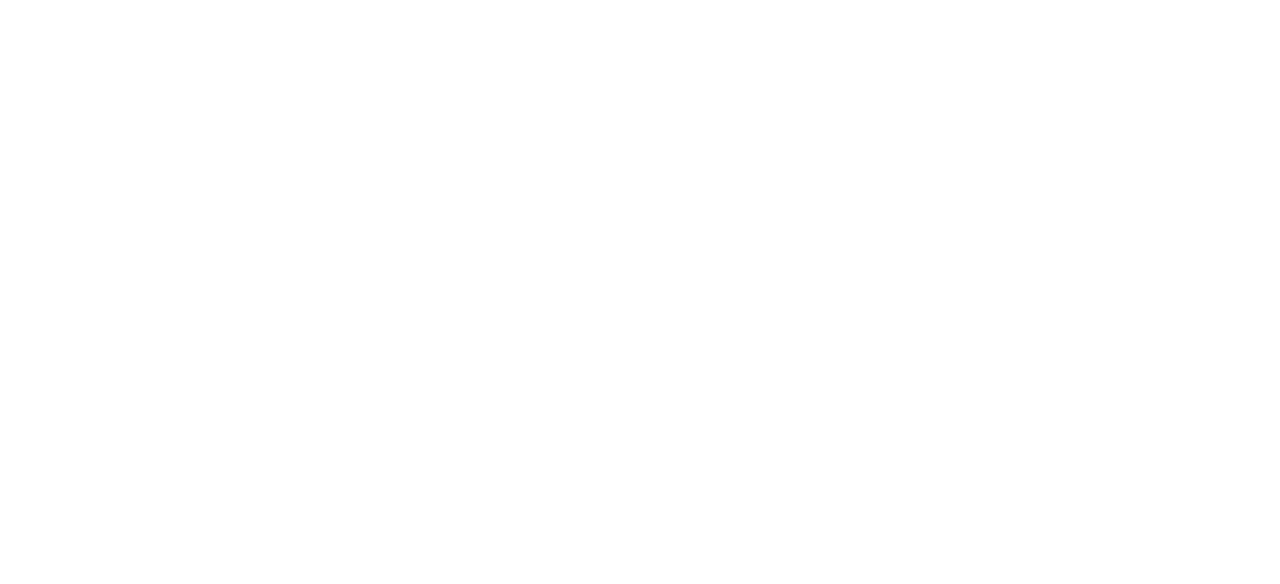
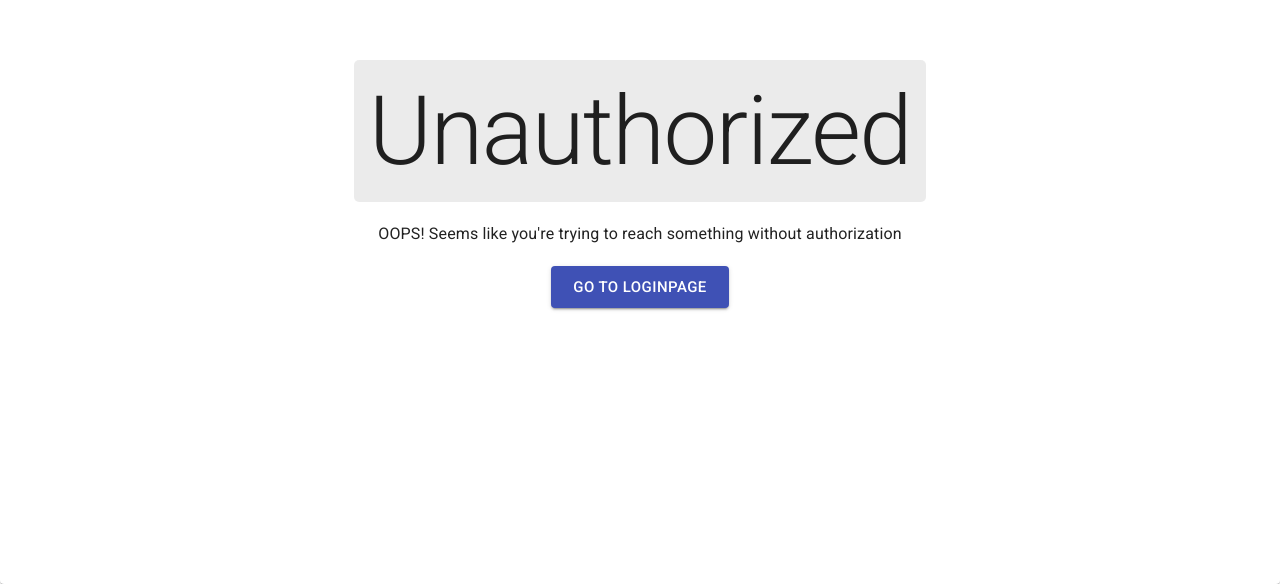
Before and after one commit to anikitosiknik/walk-app, a React (Create React App) app: page /unauthorized in a window 1280 px wide. Shown: the part 216-800 px from the top of the page. Built offline with nearby package versions, Linux system fonts and the light colour scheme.

Commit message:
WAPP-6: add UnauthorizedPage

```diff
--- /dev/null
+++ b/src/components/RedirectComponent.tsx
@@ -0,0 +1,51 @@
+import { Button, Card, Typography } from "@material-ui/core";
+import { useContext } from "react";
+import styled from "styled-components";
+
+import { ThemeContext } from "../contexts/ThemeContext";
+import { RedirectComponentPropsType } from "../types/componentPropsTypes";
+import { themes } from "../types/ThemeTypes";
+
+const RedirectContainer = styled(Card)`
+  height: 100%;
+  display: flex;
+  flex-direction: column;
+  justify-content: center;
+  align-items: center;
+  gap: 20px;
+  background-color: ${({ theme }: { theme: themes }) =>
+    theme === themes.light ? "#fff" : "#424242"};
+`;
+
+const HeaderContainer = styled.div`
+  padding: 15px;
+  border-radius: 5px;
+  background-color: ${({ theme }: { theme: themes }) =>
+    theme === themes.light ? "rgba(0, 0, 0, 0.08)" : "#303030"};
+`;
+
+export default function RedirectComponent({
+  header,
+  hint,
+  buttonText,
+  buttonCallback,
+}: RedirectComponentPropsType) {
+  const { currentTheme } = useContext(ThemeContext);
+
+  return (
+    <RedirectContainer theme={currentTheme}>
+      <HeaderContainer theme={currentTheme}>
+        <Typography variant="h1">{header}</Typography>
+      </HeaderContainer>
+      <Typography variant="body1">{hint}</Typography>
+      <Button
+        size="large"
+        variant="contained"
+        onClick={buttonCallback}
+        color="primary"
+      >
+        {buttonText}
+      </Button>
+    </RedirectContainer>
+  );
+}
--- a/src/components/RouterComponent.tsx
+++ b/src/components/RouterComponent.tsx
@@ -8,6 +8,7 @@ import {
 import { useAppSelector } from "../store/hooks";
 import LoginPageComponent from "./LoginPageComponent";
 import NavigationBar from "./NavigationBar";
+import UnauthorizedPageComponent from "./UnauthorizedPageComponent";
 
 export default function RouterComponent() {
   const email = useAppSelector((state) => state.user.email);
@@ -26,8 +27,19 @@ export default function RouterComponent() {
             );
           }}
         />
-        <Route exact path="/">
-          <NavigationBar />
+        <Route
+          exact
+          path="/"
+          render={() => {
+            return email ? (
+              <NavigationBar />
+            ) : (
+              <Redirect to={{ pathname: "/unauthorized" }} />
+            );
+          }}
+        />
+        <Route exact path="/unauthorized">
+          <UnauthorizedPageComponent />
         </Route>
       </Switch>
     </Router>
--- /dev/null
+++ b/src/components/UnauthorizedPageComponent.tsx
@@ -0,0 +1,30 @@
+import { useCallback, useContext } from "react";
+import { useHistory } from "react-router";
+import styled from "styled-components";
+
+import { TranslationContext } from "../contexts/TranslationContext";
+import InfoComponent from "./RedirectComponent";
+
+const UnauthorizedContainer = styled.div`
+  height: 100vh;
+`;
+
+export default function UnauthorizedPageComponent() {
+  const history = useHistory();
+  const { unauthorizedPage } = useContext(TranslationContext).config;
+
+  const goToLoginHandler = useCallback(() => {
+    history.push("/login");
+  }, []);
+
+  return (
+    <UnauthorizedContainer>
+      <InfoComponent
+        header={unauthorizedPage.unauthorized}
+        hint={unauthorizedPage.oopsText}
+        buttonText={unauthorizedPage.goToLogin}
+        buttonCallback={goToLoginHandler}
+      />
+    </UnauthorizedContainer>
+  );
+}
--- a/src/i18n/en.json
+++ b/src/i18n/en.json
@@ -19,5 +19,10 @@
     "twitter": "twitter",
     "instagram": "instagram",
     "facebook": "facebook"
+  },
+  "unauthorizedPage": {
+    "unauthorized": "Unauthorized",
+    "oopsText": "OOPS! Seems like you're trying to reach something without authorization",
+    "goToLogin": "Go to LoginPage"
   }
 }
--- a/src/i18n/ru.json
+++ b/src/i18n/ru.json
@@ -19,5 +19,10 @@
     "twitter": "twitter",
     "instagram": "instagram",
     "facebook": "facebook"
+  },
+  "unauthorizedPage": {
+    "unauthorized": "Вы не авторизованы",
+    "oopsText": "УПС! Кажется вы пытаетесь получить что-то без авторизации",
+    "goToLogin": "Отправиться на Логин страницу"
   }
 }
--- /dev/null
+++ b/src/types/componentPropsTypes.ts
@@ -0,0 +1,6 @@
+export interface RedirectComponentPropsType {
+  header: string;
+  hint: string;
+  buttonText: string;
+  buttonCallback: () => void;
+}
```
